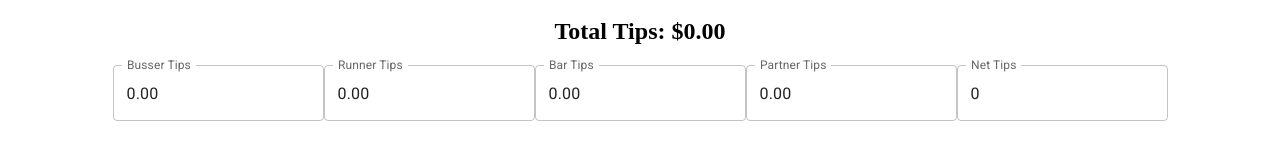
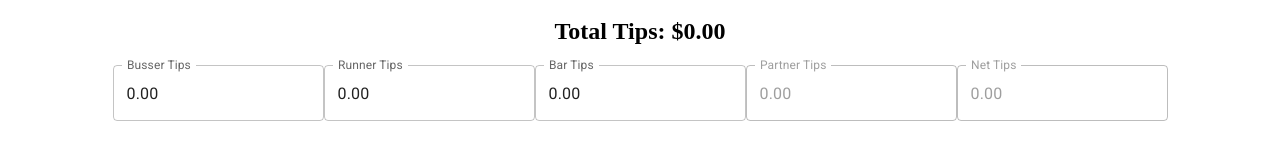
Before and after one commit to DJacobson17/Tipout, a React (Vite) app in the folder tip-tracker-mui/: page / in a window 1280 px wide. Both pictures are taken after a click on the button "POOL". Shown: the part 260-420 px from the top of the page. Built offline with nearby package versions, Linux system fonts and the light colour scheme; a web font is replaced by a local one.

Commit message:
disabled net and partner tips

```diff
--- a/tip-tracker-mui/src/assets/components/inputField.jsx
+++ b/tip-tracker-mui/src/assets/components/inputField.jsx
@@ -24,11 +24,13 @@ function InputField() {
     <div>
       <TextField
         label="💳 Credit Card Tips"
+        type="number"
         value={ccTips}
         onChange={handleCcTipsChange}
       />
       <TextField
         label="💵 Cash Tips"
+        type="number"
         value={cashTips}
         onChange={handleCashTipsChange}
       />
--- a/tip-tracker-mui/src/assets/components/outputField.jsx
+++ b/tip-tracker-mui/src/assets/components/outputField.jsx
@@ -59,12 +59,27 @@ function OutputField() {
         onChange={(event) => setBarTips(event.target.value)}
       />
       {partner == "solo" && (
-        <TextField label="Net Tips" id="net" value={`${netTips.toFixed(2)}`} />
+        <TextField
+          label="Net Tips"
+          id="net"
+          value={`${netTips.toFixed(2)}`}
+          disabled
+        />
       )}
       {partner == "pool" && (
         <>
-          <TextField label="Partner Tips" id="partner" value={partnerTips} />
-          <TextField label="Net Tips" id="net" value={selfTips} />
+          <TextField
+            label="Partner Tips"
+            id="partner"
+            value={partnerTips}
+            disabled
+          />
+          <TextField
+            label="Net Tips"
+            id="net"
+            value={selfTips.toFixed(2)}
+            disabled
+          />
         </>
       )}
     </div>
```
